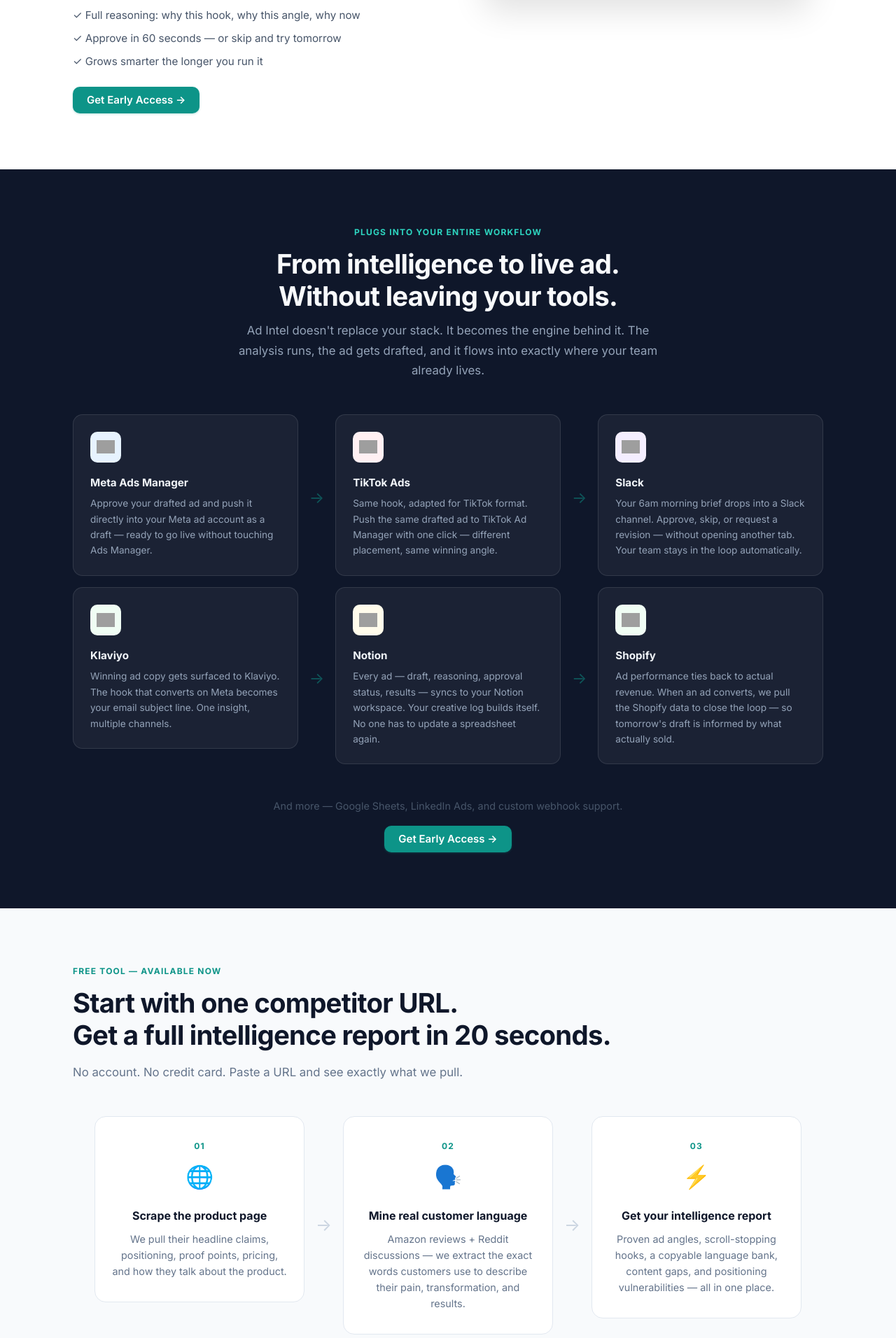
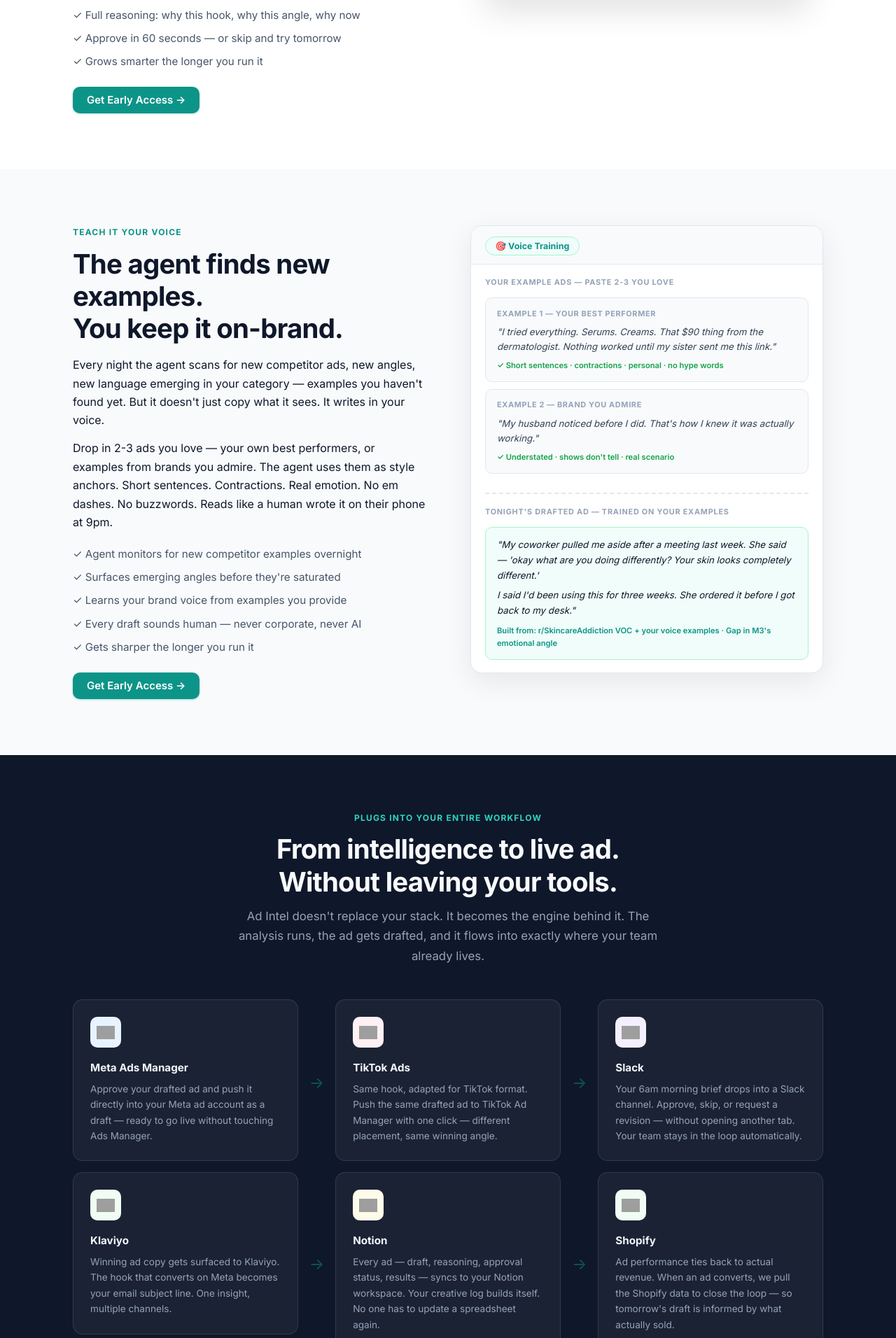
Before and after one commit to kyletran77/reorderly-web, a Django app: page /ad-intel/ in a window 1280 px wide. Shown: the part 2640-4552 px from the top of the page at 70% size. Run offline with Django 5.2, Linux system fonts and the light colour scheme; grey boxes are pictures that could not be loaded.

Commit message:
feat: add voice training section — paste example ads, agent learns your tone, monitors for new examples overnight

```diff
--- a/apps/core/templates/core/ad_intel_landing.html
+++ b/apps/core/templates/core/ad_intel_landing.html
@@ -180,6 +180,62 @@
           </div>
         </div>
       </div>
+    </div>
+  </div>
+</section>
+
+<!-- ═══════════════════════════════════════
+     AGENT VOICE TRAINING
+═══════════════════════════════════════ -->
+<section class="ai-section ai-section-alt" id="train">
+  <div class="container">
+    <div class="ai-train-wrap">
+
+      <div class="ai-train-text">
+        <div class="ai-section-label">Teach It Your Voice</div>
+        <h2 class="ai-section-h2">The agent finds new examples.<br>You keep it on-brand.</h2>
+        <p>Every night the agent scans for new competitor ads, new angles, new language emerging in your category — examples you haven't found yet. But it doesn't just copy what it sees. It writes in your voice.</p>
+        <p style="margin-top:.85rem;">Drop in 2-3 ads you love — your own best performers, or examples from brands you admire. The agent uses them as style anchors. Short sentences. Contractions. Real emotion. No em dashes. No buzzwords. Reads like a human wrote it on their phone at 9pm.</p>
+        <ul class="ai-daily-list" style="margin-top:1.25rem;">
+          <li>✓ Agent monitors for new competitor examples overnight</li>
+          <li>✓ Surfaces emerging angles before they're saturated</li>
+          <li>✓ Learns your brand voice from examples you provide</li>
+          <li>✓ Every draft sounds human — never corporate, never AI</li>
+          <li>✓ Gets sharper the longer you run it</li>
+        </ul>
+        <a href="#waitlist" class="btn btn-primary" style="margin-top:1.5rem;">Get Early Access →</a>
+      </div>
+
+      <div class="ai-train-visual">
+        <div class="ai-train-card">
+          <div class="ai-train-card-header">
+            <span class="ai-train-badge">🎯 Voice Training</span>
+          </div>
+          <div class="ai-train-section">
+            <div class="ai-train-label">Your example ads — paste 2-3 you love</div>
+            <div class="ai-train-example ai-train-example-good">
+              <div class="ai-train-example-tag">Example 1 — your best performer</div>
+              <p>"I tried everything. Serums. Creams. That $90 thing from the dermatologist. Nothing worked until my sister sent me this link."</p>
+              <div class="ai-train-example-note">✓ Short sentences · contractions · personal · no hype words</div>
+            </div>
+            <div class="ai-train-example ai-train-example-good">
+              <div class="ai-train-example-tag">Example 2 — brand you admire</div>
+              <p>"My husband noticed before I did. That's how I knew it was actually working."</p>
+              <div class="ai-train-example-note">✓ Understated · shows don't tell · real scenario</div>
+            </div>
+          </div>
+          <div class="ai-train-divider"></div>
+          <div class="ai-train-section">
+            <div class="ai-train-label">Tonight's drafted ad — trained on your examples</div>
+            <div class="ai-train-output">
+              <p>"My coworker pulled me aside after a meeting last week. She said — 'okay what are you doing differently? Your skin looks completely different.'</p>
+              <p>I said I'd been using this for three weeks. She ordered it before I got back to my desk."</p>
+              <div class="ai-train-why">Built from: r/SkincareAddiction VOC + your voice examples · Gap in M3's emotional angle</div>
+            </div>
+          </div>
+        </div>
+      </div>
+
     </div>
   </div>
 </section>
@@ -683,6 +739,63 @@
 .ai-cal-meta { display: flex; flex-direction: column; gap: .4rem; }
 .ai-cal-meta span { font-size: .78rem; color: #94a3b8; }
 
+/* Voice training section */
+.ai-train-wrap {
+  display: grid; grid-template-columns: 1fr 1fr; gap: 4rem; align-items: start;
+}
+@media (max-width: 860px) { .ai-train-wrap { grid-template-columns: 1fr; gap: 2.5rem; } }
+.ai-train-card {
+  background: #fff; border: 1px solid #e2e8f0;
+  border-radius: 16px; overflow: hidden;
+  box-shadow: 0 12px 40px rgba(0,0,0,.08);
+}
+.ai-train-card-header {
+  background: #f8fafc; border-bottom: 1px solid #e2e8f0;
+  padding: .85rem 1.25rem;
+}
+.ai-train-badge {
+  font-size: .78rem; font-weight: 700; color: #0d9488;
+  background: #f0fdfa; border: 1px solid #a7f3d0;
+  padding: .3rem .85rem; border-radius: 20px;
+}
+.ai-train-section { padding: 1.1rem 1.25rem; }
+.ai-train-label {
+  font-size: .68rem; font-weight: 700; text-transform: uppercase;
+  letter-spacing: .07em; color: #94a3b8; margin-bottom: .75rem;
+}
+.ai-train-example {
+  border-radius: 10px; padding: .85rem 1rem; margin-bottom: .6rem;
+}
+.ai-train-example-good {
+  background: #f8fafc; border: 1px solid #e2e8f0;
+}
+.ai-train-example-tag {
+  font-size: .68rem; font-weight: 700; text-transform: uppercase;
+  letter-spacing: .06em; color: #94a3b8; margin-bottom: .4rem;
+}
+.ai-train-example p {
+  font-size: .83rem; color: #334155; font-style: italic;
+  line-height: 1.6; margin: 0 0 .4rem;
+}
+.ai-train-example-note {
+  font-size: .7rem; color: #16a34a; font-weight: 600;
+}
+.ai-train-divider {
+  border-top: 2px dashed #e2e8f0; margin: 0 1.25rem;
+}
+.ai-train-output {
+  background: #f0fdfa; border: 1px solid #a7f3d0;
+  border-radius: 10px; padding: .85rem 1rem;
+}
+.ai-train-output p {
+  font-size: .83rem; color: #0f172a; font-style: italic;
+  line-height: 1.65; margin: 0 0 .4rem;
+}
+.ai-train-why {
+  font-size: .7rem; color: #0d9488; font-weight: 600;
+  margin-top: .5rem;
+}
+
 /* Integrations — full section */
 .ai-integrations-full {
   background: #0f172a;
```
